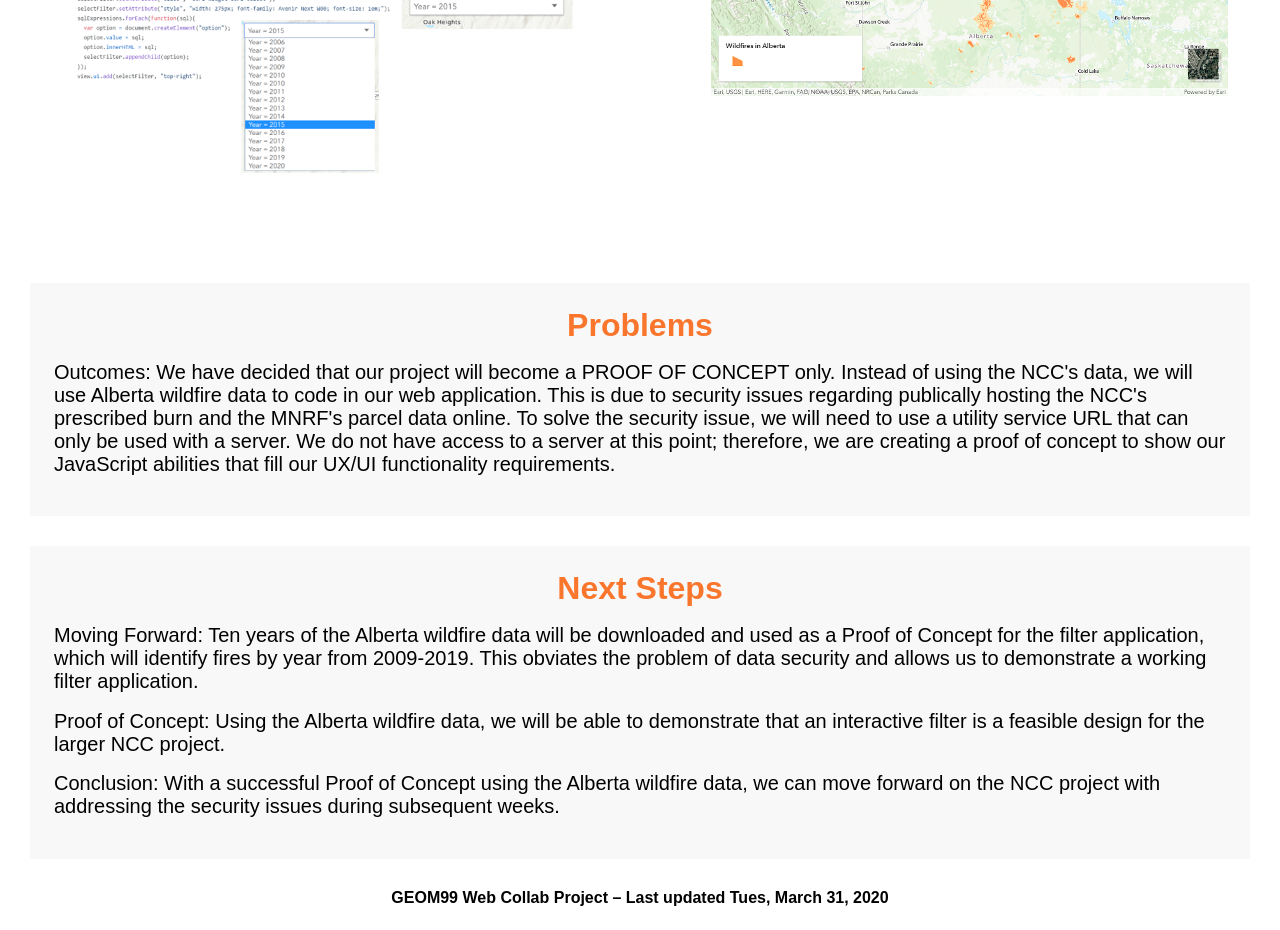
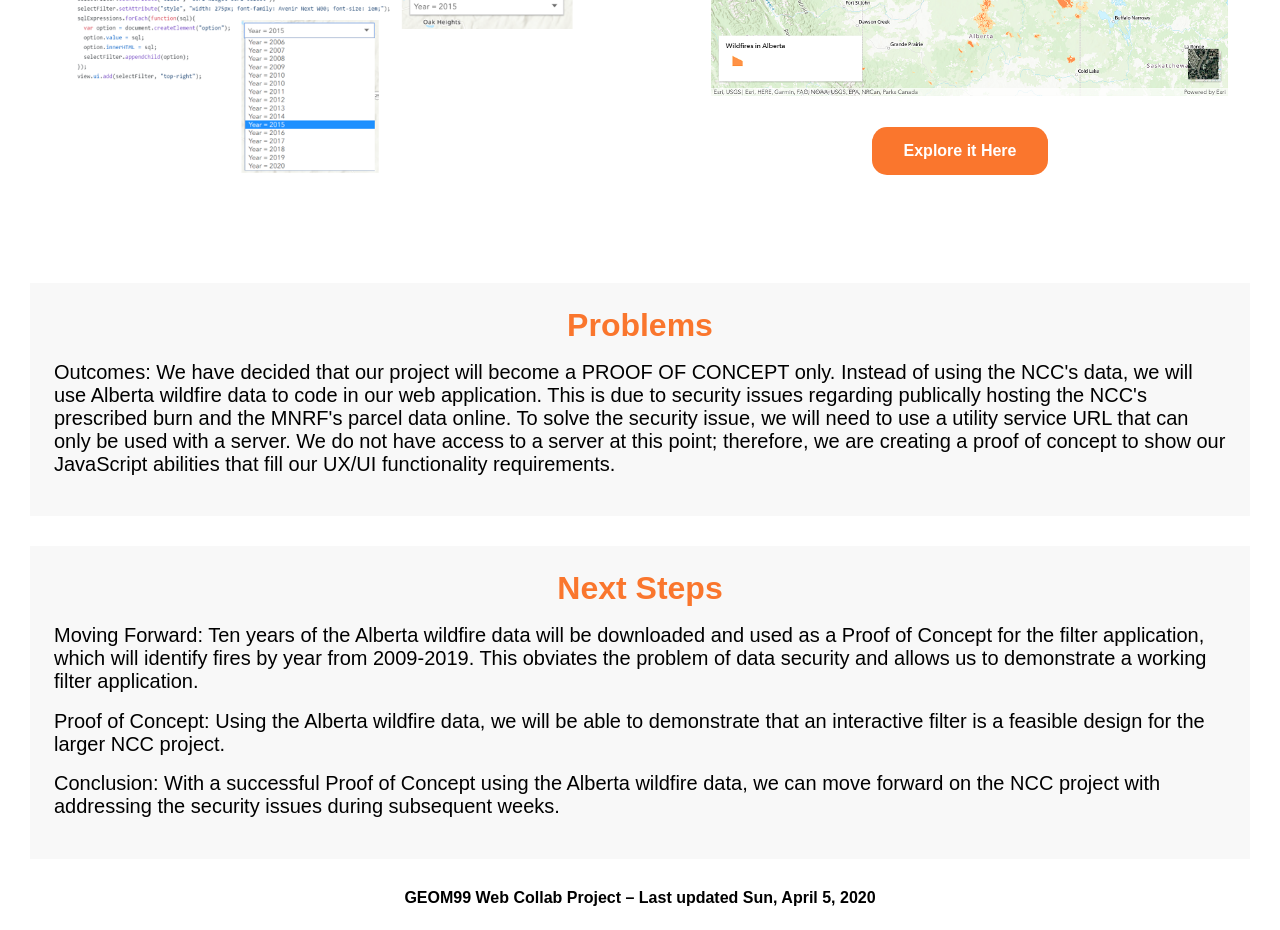
Before and after one commit to ebradbee/NCC-Prescribed-Burns, a plain HTML site: page process.html in a window 1280 px wide. Shown: the part 4180-5110 px from the top of the page. Drawn offline with Linux system fonts and the light colour scheme.

Commit message:
Update process.html

```diff
--- a/process.html
+++ b/process.html
@@ -127,6 +127,7 @@
     <h8> 6. Final Web Application </h8>
     <!-- Steps in the Building Solution Process: Final Web Application -->
     <img src="final_img.PNG" style="max-width:100%;" alt="A screenshot of the final web application showing Alberta Wildfires for each year.">
+    <a href="product.html" class="button" > Explore it Here </a>
   </div>
 </div>
 
@@ -147,7 +148,7 @@
 </div>
 
 <div class="footer">
-  <p> GEOM99 Web Collab Project – Last updated Tues, March 31, 2020 </p>
+  <p> GEOM99 Web Collab Project – Last updated Sun, April 5, 2020 </p>
   <a href="https://flemingcollege.ca/school/environmental-and-natural-resource-sciences">
     <img src="fleming_logo.png" alt="Fleming College's School of Environmental and Natural Resource Sciences Logo">
   </a>
```
